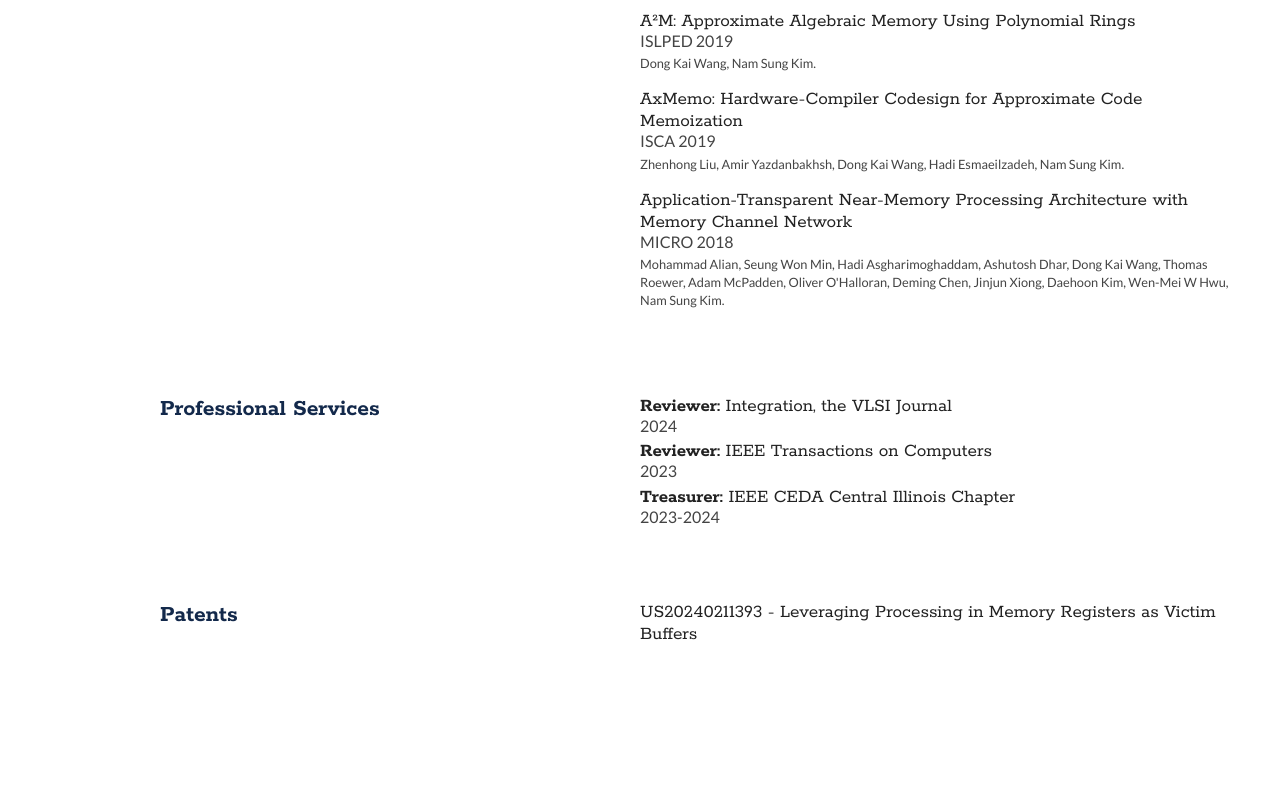
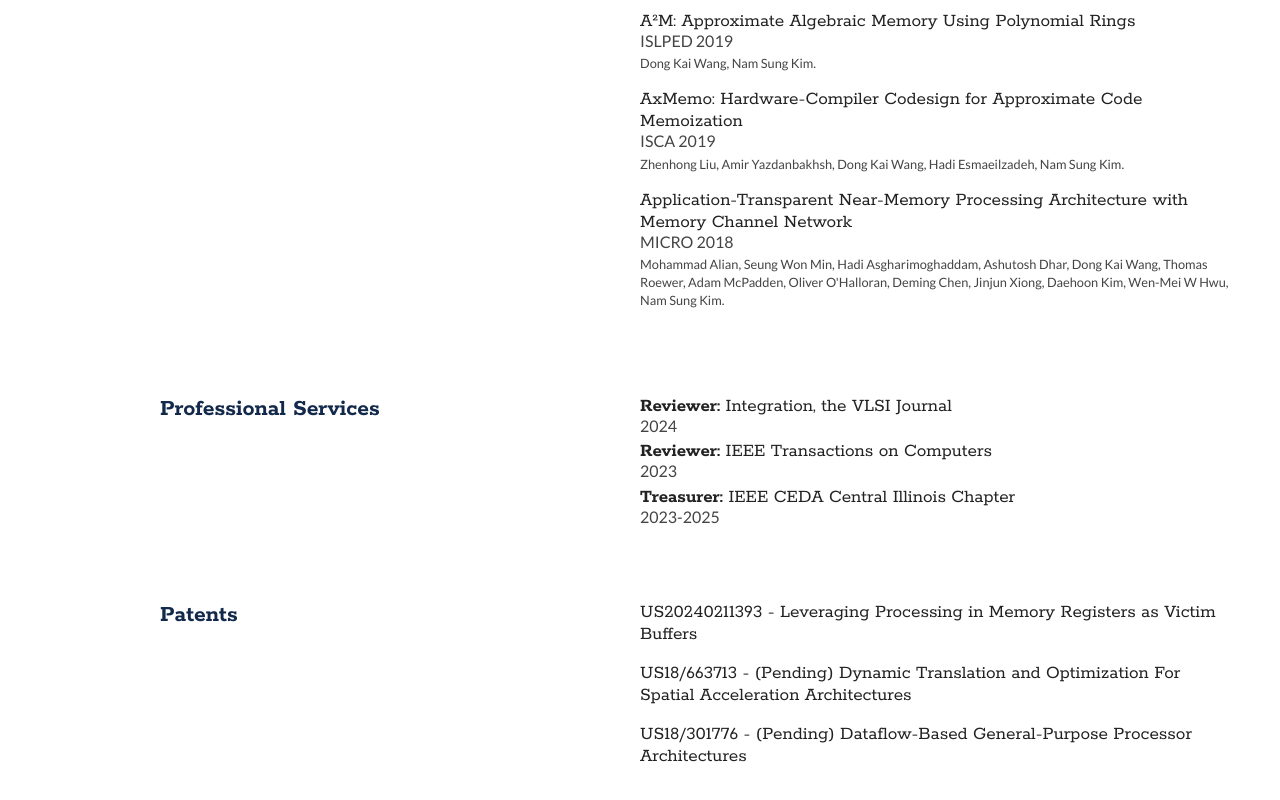
Before and after one commit to wdongkai/wdongkai.github.io, a plain HTML site: page index.html in a window 1280 px wide. Shown: the part 2448-3248 px from the top of the page. Before the commit the page ends 3189 px from the top, so only its background shows below. Drawn offline with Linux system fonts and the light colour scheme.

Commit message:
Update index.html

```diff
--- a/index.html
+++ b/index.html
@@ -239,7 +239,7 @@
 
 				<article>
 					<h3><b>Treasurer:</b> IEEE CEDA Central Illinois Chapter</h3>
-					<p class ="subDetails"> 2023-2024 </p>
+					<p class ="subDetails"> 2023-2025 </p>
 				</article>
 			</div>
 			<div class="clear"></div>
@@ -254,6 +254,13 @@
 				<article>
 					<h3>US20240211393 - Leveraging Processing in Memory Registers as Victim Buffers</h3>
 					<br>
+				</article>
+				<article>
+					<h3>US18/663713 - (Pending) Dynamic Translation and Optimization For Spatial Acceleration Architectures</h3>
+					<br>
+				</article>
+				<article>
+					<h3>US18/301776 - (Pending) Dataflow-Based General-Purpose Processor Architectures</h3>
 					<br>
 				</article>
 			</div>
```
